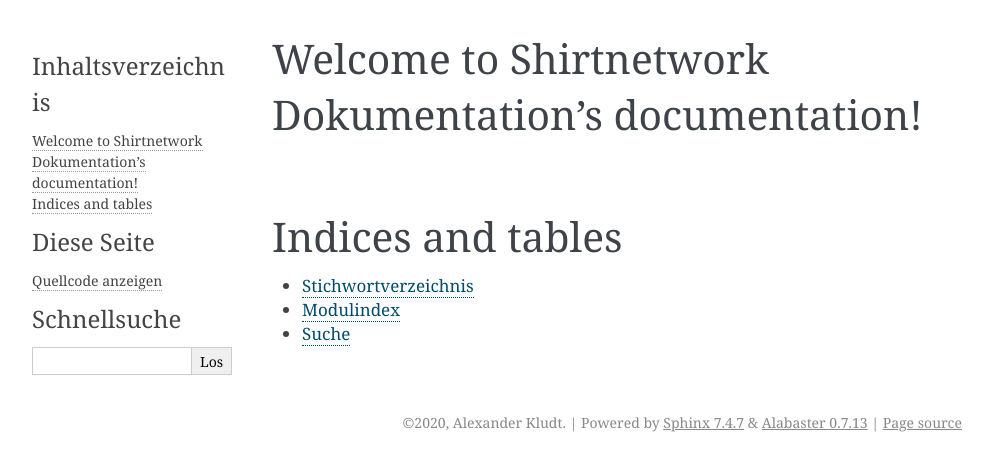
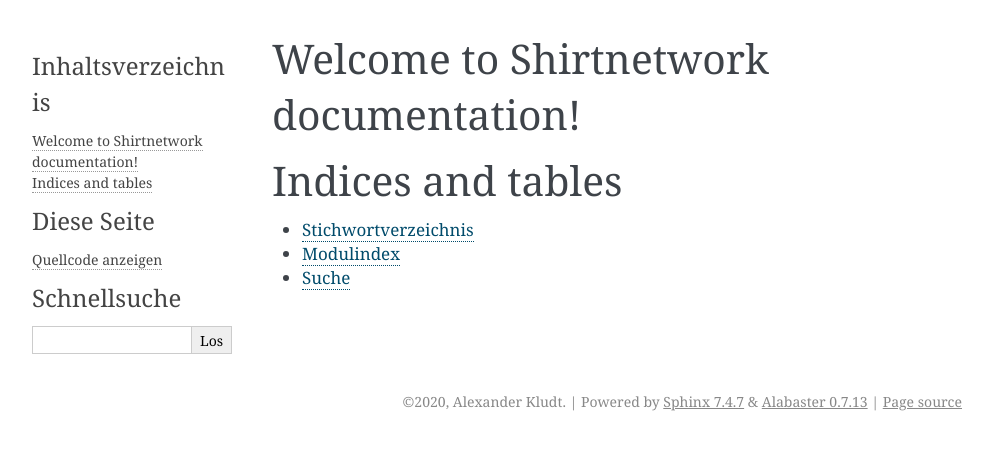
Before and after one commit to aggrosoft/shirtnetwork-docs, a Sphinx documentation site: the page built from docs/index.rst, in a window 1280 px wide. Shown: the top 471 px of the page, without its empty margins (148-1141 px from the left). Built offline with Sphinx 7.4.7, drawn with Linux system fonts in a browser that asks for light colours.

Commit message:
modify project name

```diff
--- a/docs/conf.py
+++ b/docs/conf.py
@@ -17,7 +17,7 @@
 
 # -- Project information -----------------------------------------------------
 
-project = 'Shirtnetwork Dokumentation'
+project = 'Shirtnetwork'
 copyright = '2020, Alexander Kludt'
 author = 'Alexander Kludt'
 
--- a/docs/index.rst
+++ b/docs/index.rst
@@ -3,7 +3,7 @@
    You can adapt this file completely to your liking, but it should at least
    contain the root `toctree` directive.
 
-Welcome to Shirtnetwork Dokumentation's documentation!
+Welcome to Shirtnetwork documentation!
 ======================================================
 
 .. toctree::
```
